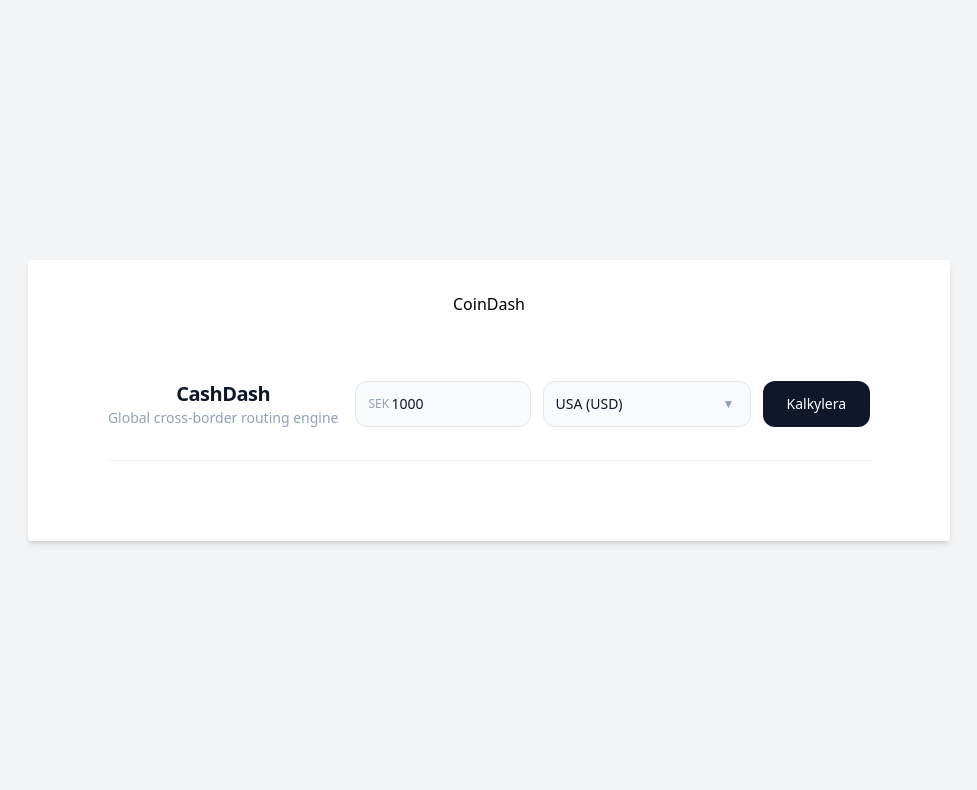
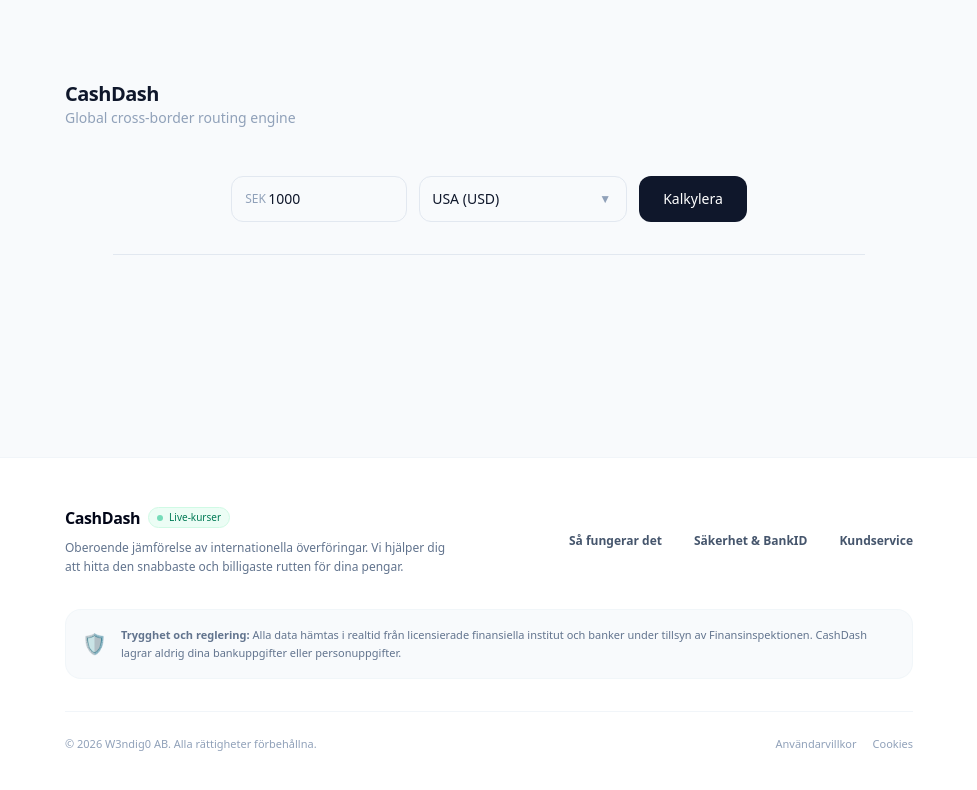
Before and after one commit to W3ndig0u0/CashDash, an Angular app in the folder frontend/: page / in a window 1280 px wide. Shown: the top 790 px of the page, without its empty margins (151-1128 px from the left). Built offline with nearby package versions, Linux system fonts and the light colour scheme.

Commit message:
feat: Revamp app layout and enhance race component UI for better user experience

```diff
--- a/frontend/src/app/app.html
+++ b/frontend/src/app/app.html
@@ -1,10 +1,64 @@
-<main class="flex flex-col items-center justify-center min-h-screen bg-gray-100">
-  <div class="bg-white p-8 rounded shadow-md text-center">
-    <h1 class="title">CoinDash</h1>
+<div class="min-h-screen bg-slate-50 flex flex-col antialiased text-slate-900">
 
-    <div class="w-full mt-4">
-      <race></race>
+  <main class="grow py-12 md:py-20">
+    <div class="max-w-4xl mx-auto px-4 sm:px-6">
+
+      <div>
+        <h1 class="text-xl font-semibold tracking-tight text-slate-900">CashDash</h1>
+        <p class="text-sm text-slate-400">Global cross-border routing engine</p>
+        <race></race>
+      </div>
+
     </div>
+  </main>
 
-  </div>
-</main>
+  <footer class="bg-white border-t border-slate-100 mt-auto">
+    <div class="max-w-4xl mx-auto px-6 py-8 md:py-12 space-y-8">
+
+      <div class="flex flex-col md:flex-row md:items-center justify-between gap-6">
+        <div class="space-y-2">
+          <div class="flex items-center space-x-2">
+            <span class="text-base font-bold tracking-tight text-slate-950">CashDash</span>
+            <span
+              class="inline-flex items-center px-2 py-0.5 rounded-full text-[10px] font-medium bg-emerald-50 text-emerald-700 border border-emerald-100">
+              <span class="w-1.5 h-1.5 bg-emerald-500 rounded-full mr-1.5 animate-pulse"></span>
+              Live-kurser
+            </span>
+          </div>
+          <p class="text-xs text-slate-500 leading-relaxed max-w-sm">
+            Oberoende jämförelse av internationella överföringar. Vi hjälper dig att hitta den snabbaste och billigaste
+            rutten för dina pengar.
+          </p>
+        </div>
+
+        <div class="flex flex-wrap gap-x-8 gap-y-2 text-xs font-semibold text-slate-600">
+          <a href="#how-it-works" class="hover:text-slate-900 transition-colors">Så fungerar det</a>
+          <a href="#security" class="hover:text-slate-900 transition-colors">Säkerhet & BankID</a>
+          <a href="#support" class="hover:text-slate-900 transition-colors">Kundservice</a>
+        </div>
+      </div>
+
+      <div
+        class="bg-slate-50 rounded-2xl p-4 flex flex-col sm:flex-row items-start sm:items-center gap-3.5 border border-slate-100/80">
+        <div class="text-xl shrink-0 select-none">🛡️</div>
+        <p class="text-[11px] text-slate-500 leading-relaxed">
+          <strong>Trygghet och reglering:</strong> Alla data hämtas i realtid från licensierade finansiella institut och
+          banker under tillsyn av Finansinspektionen. CashDash lagrar aldrig dina bankuppgifter eller personuppgifter.
+        </p>
+      </div>
+
+      <div
+        class="flex flex-col sm:flex-row sm:items-center justify-between gap-4 pt-6 border-t border-slate-100 text-[11px] text-slate-400 font-medium">
+        <div>
+          &copy; 2026 W3ndig0 AB. Alla rättigheter förbehållna.
+        </div>
+        <div class="flex space-x-4">
+          <a href="#privacy" class="hover:underline">Användarvillkor</a>
+          <a href="#cookies" class="hover:underline">Cookies</a>
+        </div>
+      </div>
+
+    </div>
+  </footer>
+
+</div>
--- a/frontend/src/app/components/race/race.component.html
+++ b/frontend/src/app/components/race/race.component.html
@@ -1,10 +1,6 @@
-<div class="max-w-4xl mx-auto p-6 md:p-12 text-slate-900 space-y-12 antialiased">
+<div class="max-w-4xl mx-auto py-6 md:p-12 text-slate-900 space-y-12 antialiased">
 
-    <div class="flex flex-col md:flex-row md:items-center justify-between gap-4 border-b border-slate-100 pb-8">
-        <div>
-            <h1 class="text-xl font-semibold tracking-tight text-slate-900">CashDash</h1>
-            <p class="text-sm text-slate-400">Global cross-border routing engine</p>
-        </div>
+    <div class="flex flex-col justify-center md:flex-row md:items-center gap-4 border-b border-slate-200 pb-8">
 
         <form (ngSubmit)="onCalculate()" class="flex flex-col sm:flex-row gap-3 items-center w-full md:w-auto">
             <div class="relative w-full sm:w-44">
@@ -59,13 +55,17 @@
             </div>
         </div>
 
-        <div class="space-y-6">
-            <h3 class="text-xs font-bold uppercase tracking-widest text-slate-400">Tillgängliga rutter</h3>
+        <div class="space-y-6 w-full">
+            <h3 class="text-xs font-bold uppercase tracking-widest text-slate-400 text-center sm:text-left w-full">
+                Tillgängliga rutter
+            </h3>
 
-            <div class="divide-y divide-slate-100 border-y border-slate-100">
+            <div class="divide-y divide-slate-100 border-y border-slate-100 w-full">
                 @for (route of apiResponse.routes; track route.name; let first = $first) {
-                <div class="py-5 flex flex-col sm:flex-row sm:items-center justify-between gap-4 group">
-                    <div class="space-y-1">
+                <div
+                    class="py-5 flex flex-col items-center sm:flex-row sm:items-center justify-between gap-4 group text-center sm:text-left w-full">
+
+                    <div class="space-y-1 flex flex-col items-center sm:items-start">
                         <div class="flex items-center gap-2">
                             <span class="text-sm font-semibold text-slate-900">{{ route.name }}</span>
                             @if (first) {
@@ -76,20 +76,20 @@
                         <p class="text-sm text-slate-400 font-medium">{{ route.description }}</p>
                     </div>
 
-                    <div class="flex items-center gap-8 text-sm font-medium">
-                        <div class="w-24">
+                    <div class="flex items-center justify-center gap-8 text-sm font-medium w-full sm:w-auto">
+                        <div class="w-24 text-center sm:text-left">
                             <span
                                 class="text-slate-400 block text-[10px] uppercase tracking-wider font-bold mb-0.5">Avgift</span>
                             <span class="text-slate-900 font-semibold">{{ route.feeSEK }} SEK</span>
                         </div>
-                        <div class="w-24 text-right sm:text-left">
-                            <span
-                                class="text-slate-400 block text-[10px] uppercase tracking-wider font-bold mb-0.5">Tid</span>
+                        <div class="w-24 text-center sm:text-left">
+                            <span class="text-slate-400 block text-[10px] uppercase tracking-wider font-bold mb-0.5">Tid</span>
                             <span [ngClass]="route.timeInSeconds < 3600 ? 'text-slate-900' : 'text-slate-400'">
                                 {{ route.timeInSeconds | timeFormatter }}
                             </span>
                         </div>
                     </div>
+
                 </div>
                 }
             </div>
```
